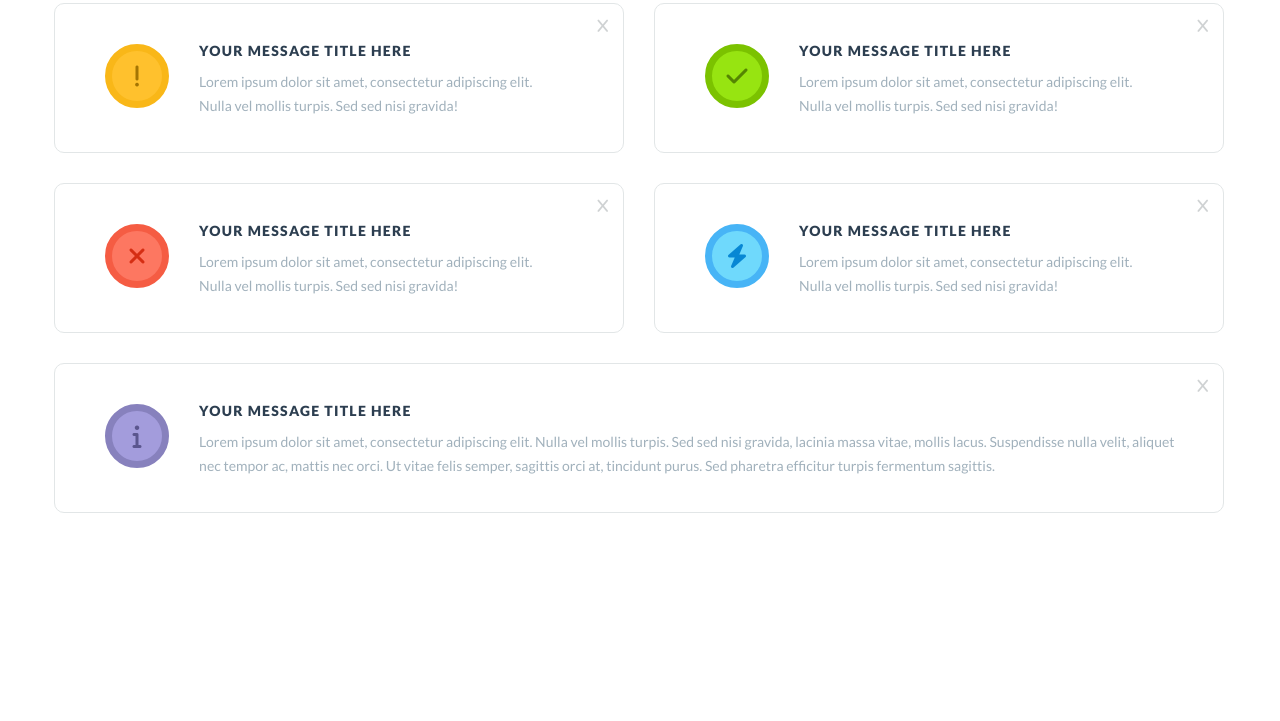
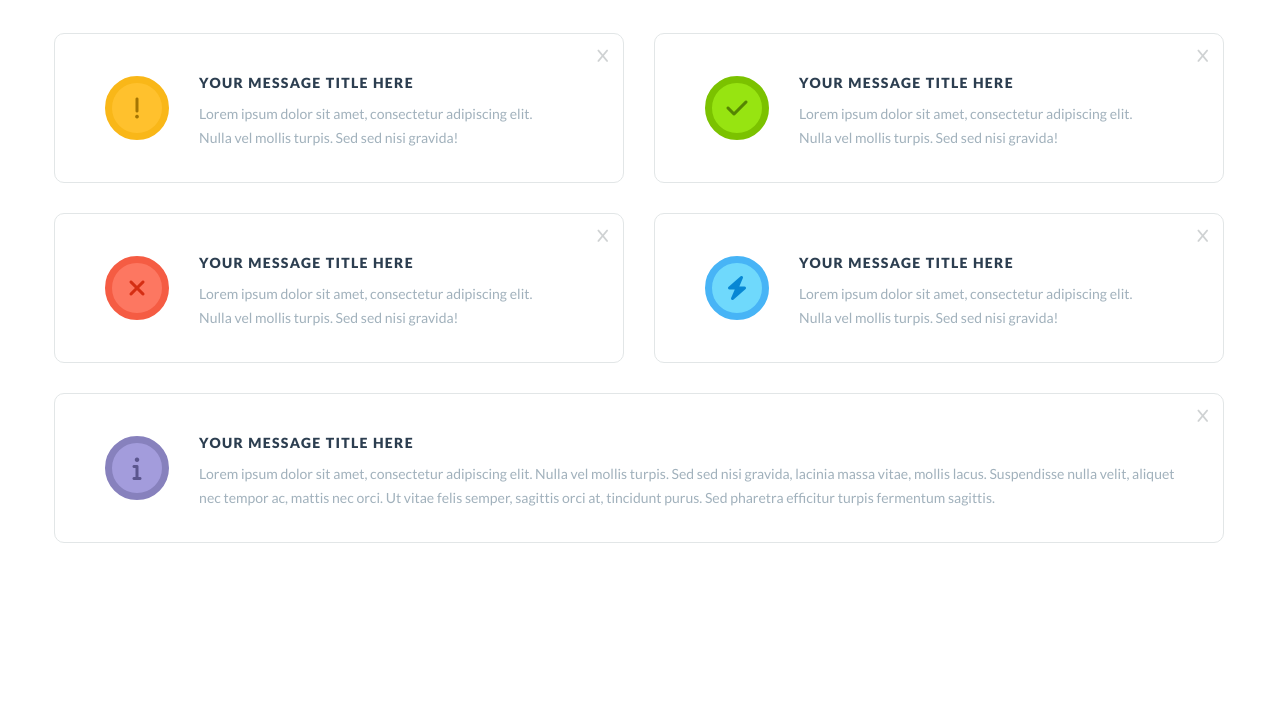
Before and after one commit to Tamtta/SASS-homeworks, a plain HTML site: page homeworks/homework-1/index.html in a window 1280 px wide. Shown: the part 79-800 px from the top of the page. Drawn offline with Linux system fonts and the light colour scheme.

Commit message:
updated homework 1

```diff
--- a/homeworks/homework-1/styles/_shared.scss
+++ b/homeworks/homework-1/styles/_shared.scss
@@ -15,6 +15,7 @@
 
 @mixin icons($primary-icon-cl: black) {
   font-size: 24px;
+  line-height: 26px;
   color: $primary-icon-cl;
 }
 
--- a/homeworks/homework-1/styles/index.scss
+++ b/homeworks/homework-1/styles/index.scss
@@ -6,7 +6,7 @@
 .container {
   width: 1171.78px;
   height: 632.52px;
-  margin: 0 auto;
+  margin: 30px auto;
 
   h1 {
     @include fonts-and-sizes(Lato-Light, 30px, #2c3e50);
@@ -23,7 +23,7 @@
       border: 1px solid #e2e6e7;
       position: relative;
       border-radius: 10px;
-      padding: 40px 0 0 50px;
+      padding: 42px 0 0 50px;
       display: flex;
 
       &:last-child {
@@ -35,7 +35,7 @@
           @include fonts-and-sizes(Lato-Black, 14px, #2c3e50);
           text-transform: uppercase;
           margin-bottom: 12px;
-          letter-spacing: 1.25px;
+          letter-spacing: 1.35px;
         }
 
         p {
```
Also changed, not shown: homeworks/homework-1/styles/index.css, 1 other file.
